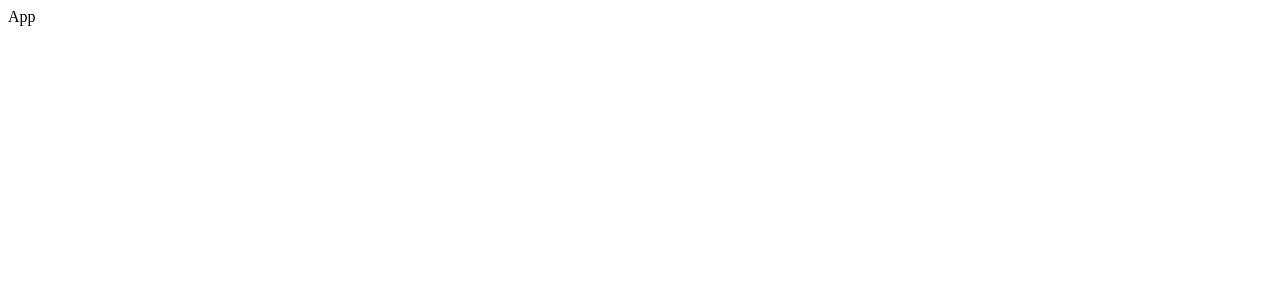
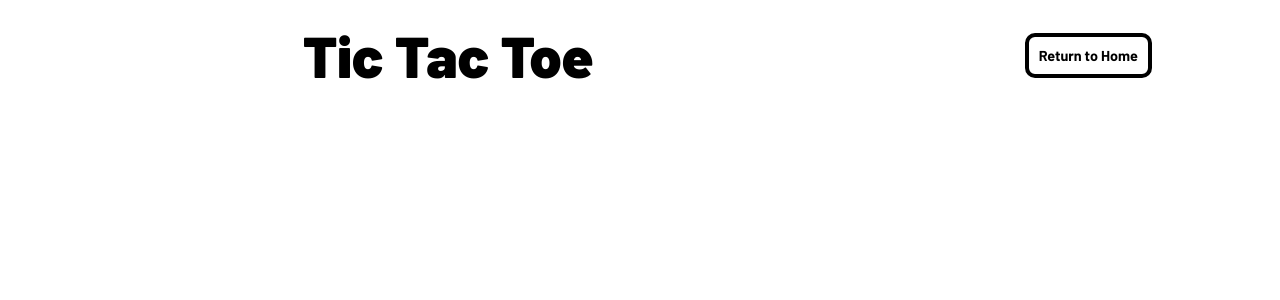
Before and after one commit to Zack1808/tic-tac-toe, a React (Create React App) app: page / in a window 1280 px wide. Shown: the top 300 px of the page. Built offline with nearby package versions, Linux system fonts and the light colour scheme.

Commit message:
Created and styled the Header component

```diff
--- a/package.json
+++ b/package.json
@@ -6,8 +6,10 @@
     "@testing-library/jest-dom": "^5.16.5",
     "@testing-library/react": "^13.4.0",
     "@testing-library/user-event": "^13.5.0",
+    "gh-pages": "^4.0.0",
     "react": "^18.2.0",
     "react-dom": "^18.2.0",
+    "react-router-dom": "^6.4.0",
     "react-scripts": "5.0.1",
     "web-vitals": "^2.1.4"
   },
--- a/public/index.html
+++ b/public/index.html
@@ -24,7 +24,7 @@
       work correctly both with client-side routing and a non-root public URL.
       Learn how to configure a non-root public URL by running `npm run build`.
     -->
-    <title>React App</title>
+    <title>Tic Tac Toe</title>
   </head>
   <body>
     <noscript>You need to enable JavaScript to run this app.</noscript>
--- a/src/components/App.js
+++ b/src/components/App.js
@@ -1,9 +1,18 @@
 import React from 'react';
+import { BrowserRouter } from 'react-router-dom'
+
+// Importing the costume made components
+import Header from './Header';
+
+// Importing the style file
+import '../css/App.css';
 
 // Creating the App component
 const App = () => {
     return (
-        <div>App</div>
+        <BrowserRouter basename={process.env.PUBLIC_URL}>
+            <Header />
+        </BrowserRouter>
     )
 };
 
--- /dev/null
+++ b/src/components/Header.js
@@ -0,0 +1,20 @@
+import React from 'react';
+import { Link } from 'react-router-dom';
+
+
+// Importing the style file
+import '../css/Header.css';
+
+// Creating the Header component
+const Header = () => {
+    return (
+        <div className='header'>
+            <div className="title">Tic Tac Toe</div>
+            <div className="button">
+                <Link>Return to Home</Link>
+            </div>
+        </div>
+    )
+}
+
+export default Header;
--- /dev/null
+++ b/src/css/App.css
@@ -0,0 +1,8 @@
+@import url('https://fonts.googleapis.com/css2?family=Barlow:ital,wght@0,100;0,200;0,300;0,400;0,500;0,600;0,700;0,800;0,900;1,100;1,200;1,300;1,400;1,500;1,600;1,700;1,800;1,900&display=swap');
+
+*, *::before, *::after {
+    font-family: "Barlow", sans-serif;
+    margin: 0;
+    padding: 0;
+    box-sizing: border-box;
+}
--- /dev/null
+++ b/src/css/Header.css
@@ -0,0 +1,31 @@
+.header {
+    display: flex;
+    justify-content: space-around;
+    padding: 20px 0;
+    width: 100%;
+    align-items: center;
+}
+
+.title {
+    display: flex;
+    justify-content: center;
+    width: 50%;
+    font-size: calc(2em + 2vw);
+    font-weight: 900;
+}
+
+.button a{
+    text-decoration: none;
+    display: flex;
+    padding: 10px 10px;
+    border-radius: 10px;
+    border: 4px solid #000;
+    color: #000;
+    font-weight: 700;
+    transition: transform .5s;
+    font-size: calc(.5em + .5vw);
+}
+.button a:hover{
+    transform: scale(1.1);
+    cursor: pointer;
+}
--- a/src/index.js
+++ b/src/index.js
@@ -1,5 +1,5 @@
 import React from 'react';
-import ReactDOM from 'react-dom';
+import ReactDOM from 'react-dom/client';
 
 // Importing the App component
 import App from './components/App';
@@ -8,4 +8,4 @@ import App from './components/App';
 const root = ReactDOM.createRoot(document.getElementById("root"));
 
 // Rendering the App component to root div
-root.render(<App />)
+root.render(<App />);
```
Also changed, not shown: 1 other file (tests, documents, lock files or other folders).
